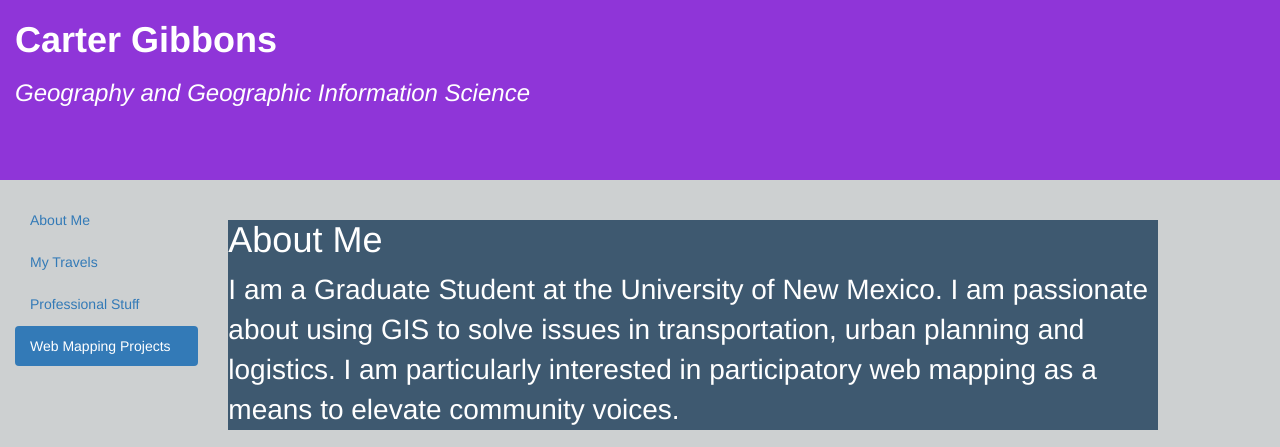
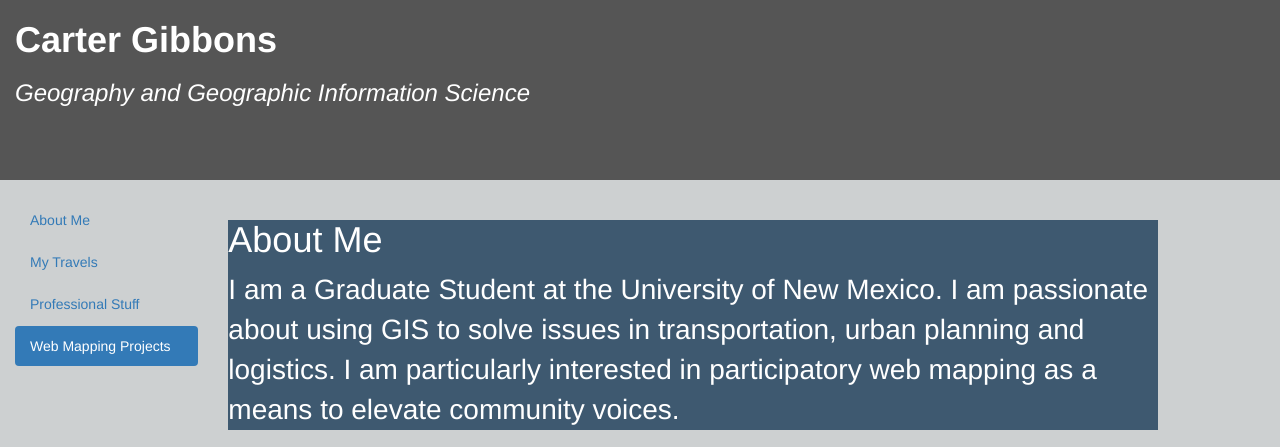
Before and after one commit to CarterGibbons/cartergibbons.github.io, a plain HTML site: page index.html in a window 1280 px wide. Shown: the top 447 px of the page. Drawn offline with Linux system fonts and the light colour scheme.

Commit message:
changed color of header

```diff
--- a/index.html
+++ b/index.html
@@ -52,7 +52,7 @@
 
     <body data-spy="scroll" data-target="#myScrollspy" data-offset="20">
 
-        <div class="container-fluid" style="background-color:#8f35d8;color:#fff;height:180px;">
+        <div class="container-fluid" style="background-color:#555;color:#fff;height:180px;">
             <h1><b>Carter Gibbons</b></h1>
             <h3><i>Geography and Geographic Information Science</i></h3>
 
```
